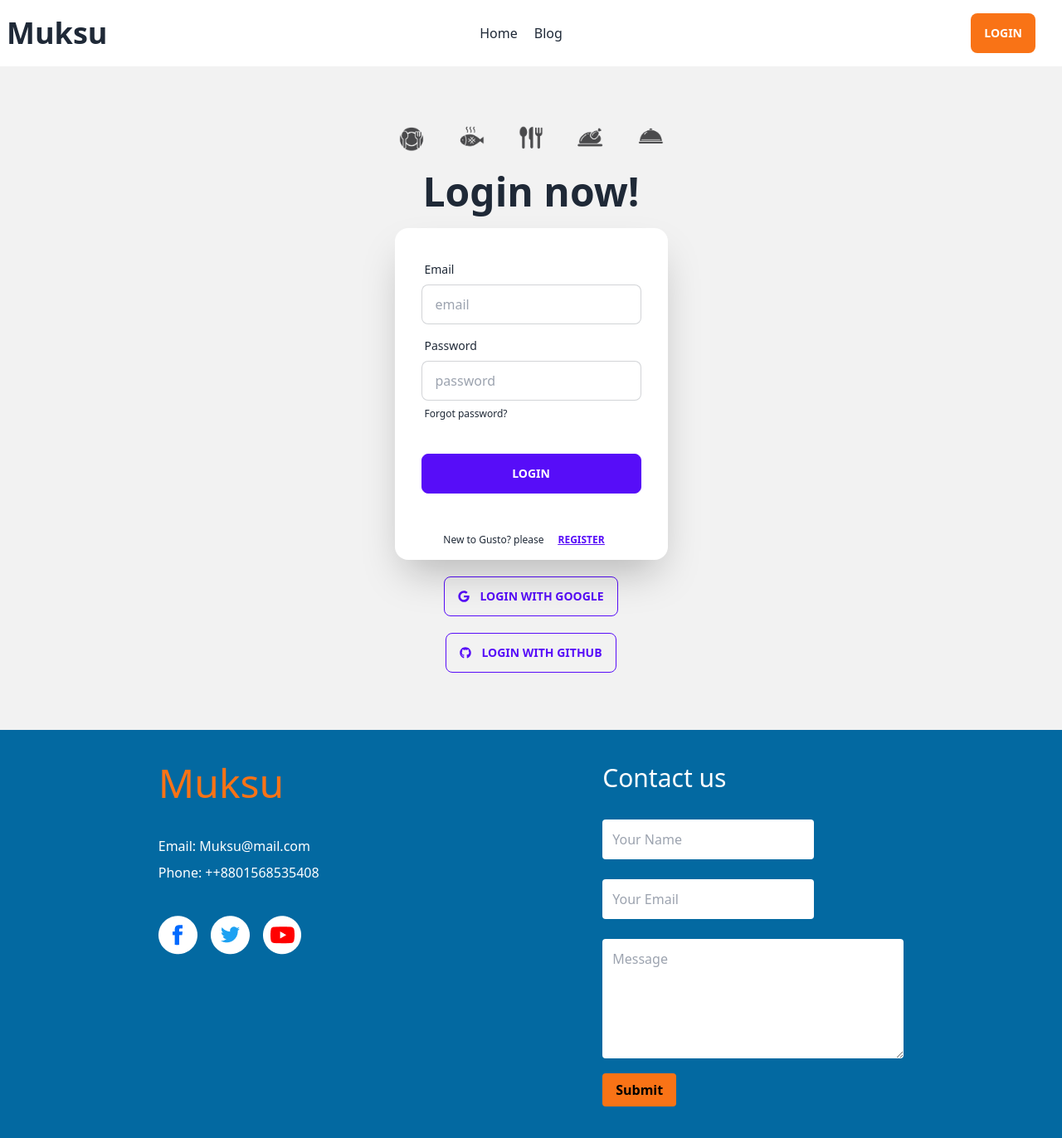
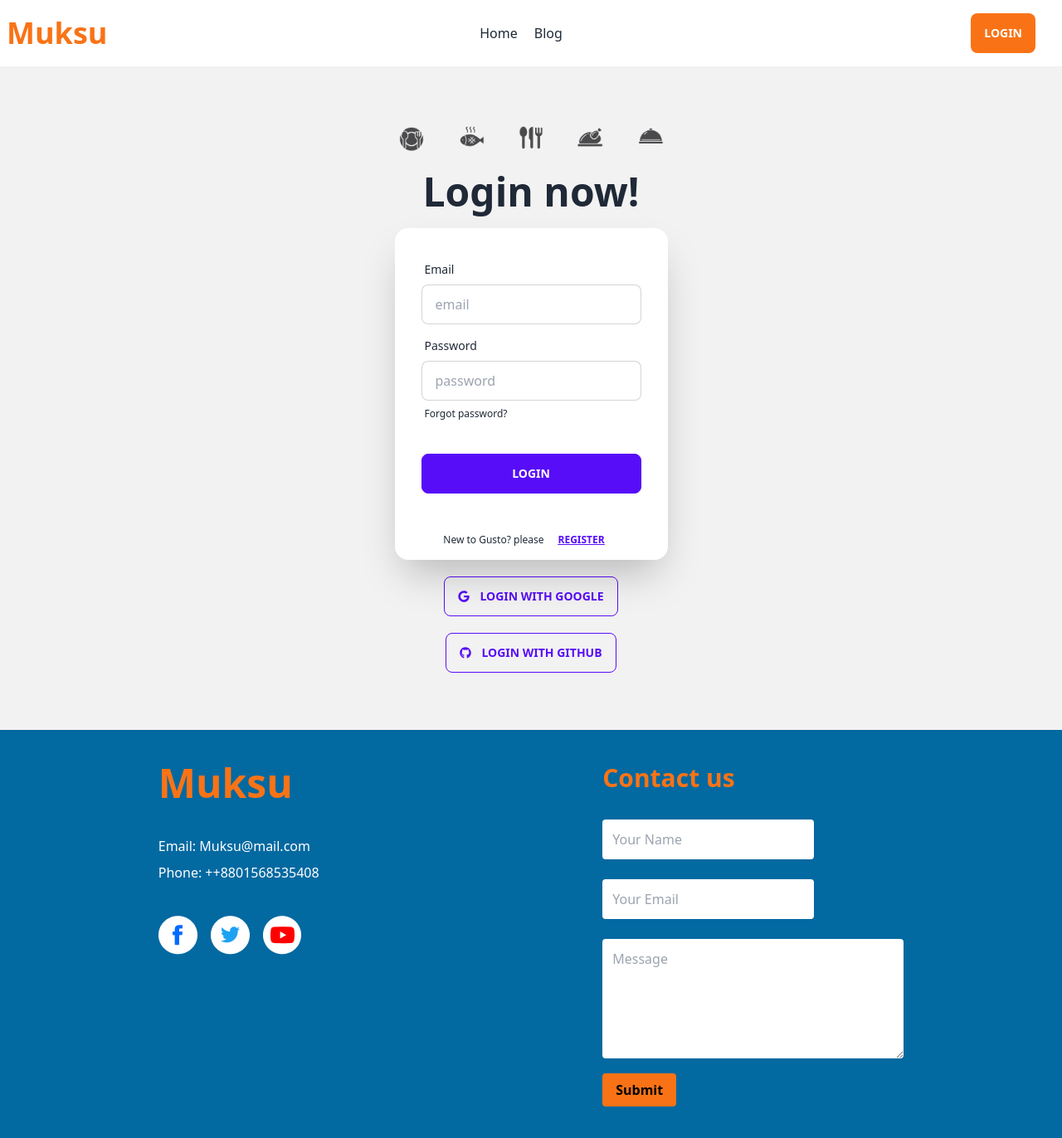
Before and after one commit to mohammadmunna1/assignment-10-client, a React (Vite) app: page /login in a window 1280 px wide. Shown: the whole page at 83% size. Built offline with nearby package versions, Linux system fonts and the light colour scheme; no server answers.

Commit message:
adding blog with link

```diff
--- a/src/Pages/Blog/Blog.jsx
+++ b/src/Pages/Blog/Blog.jsx
@@ -14,22 +14,22 @@ const Blog = () => {
 
 
             <div ref={ref}>
-                <h2 className='text-xl'> 1. Tell us the differences between uncontrolled and controlled components. </h2>
+                <h2 className='text-xl font-semibold'> i. Tell us the differences between uncontrolled and controlled components. </h2>
                 <p className='mb-5 mt-2'><FaLongArrowAltRight />
                     Uncontrolled components are those where the state of the input field is managed by the browser, rather than by React or any other JavaScript framework. In other words, the value of the input field is stored internally by the browser, and the application does not have direct control over it. On the other hand, controlled components are those where the state of the input field is managed by React or another JavaScript framework. In this case, the value of the input field is stored in the component's state, and any changes to the input field are reflected in the state.
                 </p>
 
-                <h2 className='text-xl'> 2. How to validate React props using PropTypes? </h2>
+                <h2 className='text-xl font-semibold'> ii. How to validate React props using PropTypes? </h2>
                 <p className='mb-5 mt-2'><FaLongArrowAltRight />
                     propTypes, a built-in react library, is used to validate the type of props passed to a component. To use propTypes, first import the propTypes library. Then, define the prop types for your component by adding a propTypes object to the component. Now, to use the propTypes, simply pass props to your component
                 </p>
 
-                <h2 className='text-xl'> 3. Tell us the difference between nodejs and express js. </h2>
+                <h2 className='text-xl font-semibold'> ii. Tell us the difference between nodejs and express js. </h2>
                 <p className='mb-5 mt-2'><FaLongArrowAltRight />
                     Node.js is a runtime environment for executing JavaScript code on the server. On the other hand, Express.js is a web framework built on top of Node.js that provides a set of tools and features to build web applications and APIs
                 </p>
 
-                <h2 className='text-xl'> 4. What is a custom hook, and why will you create a custom hook? </h2>
+                <h2 className='text-xl font-semibold'> ii. What is a custom hook, and why will you create a custom hook? </h2>
                 <p className='mb-5 mt-2'><FaLongArrowAltRight />
                     React's custom hook function enables the reuse of stateful code across multiple components. It's a technique for extracting frequently used complex functionality, which facilitates sharing and reusing it across many components of your application. We should create custom hook because it allows us to extract reusable logic, share logic between components, improve code organization
                 </p>
--- a/src/Pages/Home/Banner/Banner.jsx
+++ b/src/Pages/Home/Banner/Banner.jsx
@@ -5,9 +5,9 @@ const Banner = () => {
         <div className=" w-full border-b-8 border-x-8">
             <div id="slide1" className="relative w-full">
                 <img src="./assets/Gusto Banner.png" className="w-full" />
-                <div className="text-white absolute flex justify-between transform -translate-y-1/2 left-5 right-5 top-1/2 flex-col items-center">
-                    <h2 className='lg:text-6xl md:text-3xl text-xl lg:mb-12 md:mb-5 mb-2'>Taste the best of Chinese food</h2>
-                    <p className='lg:text-2xl md:text-md text-sm lg:mb-10 mb-3 md:w-5/6 text-center'>Welcome to Muksu, your go-to destination for discovering the best Chinese chefs and their mouth-watering recipes. We are dedicated to showcasing the culinary excellence of Italy, from traditional classics to innovative modern cuisine. </p>
+                <div className="text-gray-50 absolute flex justify-between transform -translate-y-1/2 left-5 right-5 top-1/2 flex-col items-center">
+                    <h2 className='lg:text-6xl md:text-3xl text-xl lg:mb-12 md:mb-5 mb-2 decoration-1 font-semibold'>Taste the best of Chinese food</h2>
+                    <p className='lg:text-2xl md:text-md text-sm lg:mb-10 mb-3 md:w-5/6 text-center decoration-1 font-semibold'>Welcome to Muksu, your go-to destination for discovering the best Chinese chefs and their mouth-watering recipes. We are dedicated to showcasing the culinary excellence of Italy, from traditional classics to innovative modern cuisine. </p>
 
                 </div>
             </div>
--- a/src/Pages/Home/ChefContainer/ChefContainer.jsx
+++ b/src/Pages/Home/ChefContainer/ChefContainer.jsx
@@ -18,9 +18,9 @@ const ChefContainer = ({ chef }) => {
                 <h2 className="card-title text-2xl">{name}</h2>
                 <p className='text-left'>Has {years_of_experience} years of cooking experience</p>
                 <p className='text-left'>Made {recipes.length} different recipes</p>
-                <p className='flex justify-start items-center gap-2'><FaThumbsUp className='text-blue-700' /> {likes}</p>
+                <p className='flex justify-start items-center gap-2'><FaThumbsUp className='text-orange-700' /> {likes}</p>
                 <div className="card-actions justify-end">
-                    <button className="btn btn-primary"><Link to={`${id}`}>View recipes</Link></button>
+                    <button className="btn btn-primary"><Link to={`${id}`}>Click To Show recipes</Link></button>
                 </div>
             </div>
         </div>
--- a/src/Pages/Shared/Footer/Footer.jsx
+++ b/src/Pages/Shared/Footer/Footer.jsx
@@ -5,7 +5,7 @@ const Footer = () => {
     return (
         <div className='bg-sky-700 text-white md:flex justify-around items-start p-5'>
             <div>
-                <p className='md:text-5xl text-3xl mt-5 md:mb-10 mb-5 text-orange-500'>Muksu</p>
+                <p className='md:text-5xl text-3xl mt-5 md:mb-10 mb-5 text-orange-500 font-semibold'>Muksu</p>
 
                 <p className='text-md my-2'>Email: Muksu@mail.com</p>
                 <p className='text-md my-2'>Phone: ++8801568535408</p>
@@ -17,7 +17,7 @@ const Footer = () => {
 
             </div>
             <div className='mb-5'>
-            <h3 className="md:text-3xl text-1xl my-5">Contact us</h3>
+            <h3 className="md:text-3xl text-1xl my-5 text-orange-500 font-semibold">Contact us</h3>
             <form>
                 <input className='my-3 rounded p-3 ' type="text" placeholder="Your Name"/><br/>
                 <input className='my-3 rounded p-3 ' type="email" placeholder="Your Email"/><br/>
--- a/src/Pages/Shared/Header/Header.jsx
+++ b/src/Pages/Shared/Header/Header.jsx
@@ -26,7 +26,7 @@ const Header = () => {
                         <ActiveLink to='/blog'>Blog</ActiveLink>
                     </nav>
                 </div>
-                <a className="title md:text-4xl text-2xl font-semibold">Muksu</a>
+                <a className="title md:text-4xl text-2xl font-semibold text-orange-500">Muksu</a>
             </div>
             <div className="navbar-center hidden lg:flex">
                 <nav className="menu menu-horizontal px-1 gap-5 flex items-center">
```
